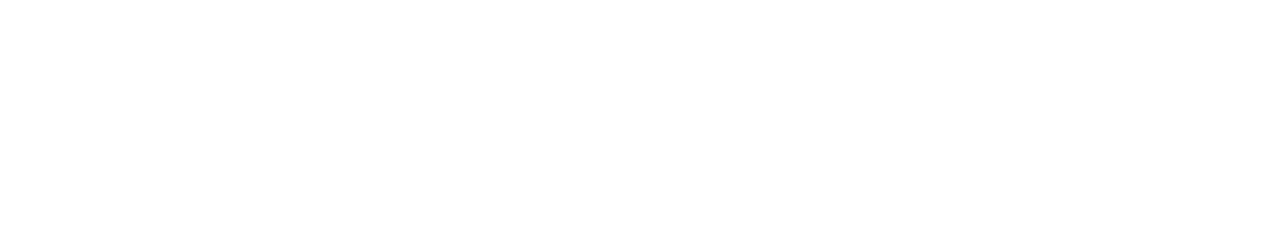
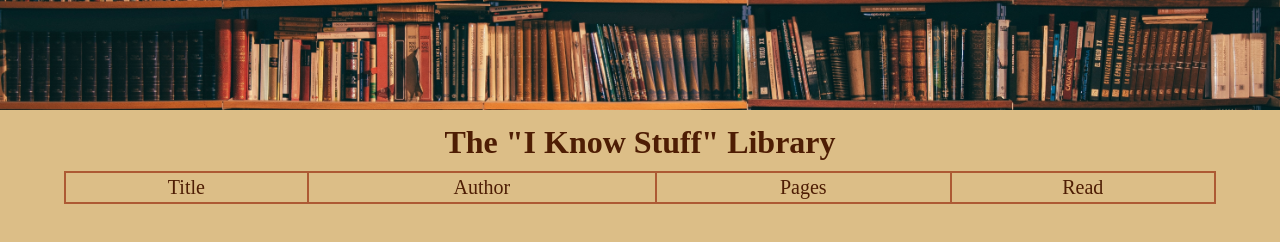
Before and after one commit to jdelles/library, a plain HTML site: page index.html in a window 1280 px wide. Drawn offline with Linux system fonts and the light colour scheme.

Commit message:
[IMPLEMENTATION] Library UI update, addBookToLibrary update

```diff
--- a/app.js
+++ b/app.js
@@ -1,11 +1,14 @@
 let myLibrary = [];
 const libraryDisplay = document.querySelector('#display');
+let index = 0;
 
 function Book(title, author, pages, read) {
     this.title = title;
     this.author = author;
     this.pages = pages;
     this.read = read;
+    this.index = index;
+    index++;
 
     this.info = function() {
         return `${title} by ${author}, ${pages}, ${read}`;
@@ -15,14 +18,14 @@
 function addBookToLibrary(title, author, pages, read) {
     let book = new Book(title, author, pages, read);
     myLibrary.push(book);
-    console.log(book.info());
-    display();
+    const table = document.querySelector('table');
+    const row = table.insertRow();
+    const cell1 = row.insertCell(0);
+    const cell2 = row.insertCell(1);
+    const cell3 = row.insertCell(2);
+    const cell4 = row.insertCell(3);
+    cell1.textContent = title;
+    cell2.textContent = author;
+    cell3.textContent = pages;
+    cell4.textContent = read;
 }
-
-function display() {
-    myLibrary.forEach((book) => {
-        const div = document.createElement('div');
-        div.textContent = book.info();
-        libraryDisplay.appendChild(div);
-    })
-}
--- a/index.html
+++ b/index.html
@@ -5,13 +5,25 @@
     <meta http-equiv="X-UA-Compatible" content="IE=edge">
     <meta name="viewport" content="width=device-width, initial-scale=1.0">
     <title>A Library Application</title>
+    <link rel="stylesheet" href="style.css"></style>
 </head>
 <body>
-    <header>
-
+    <header id="header">
+        <img src="images/header.jpg" alt="Library Image from Alfons Morales via Unsplash.com">
+        <h1>The "I Know Stuff" Library</h1>
     </header>
     <main>
         <section id="display">
+            <table>
+                <tr>
+                    <td>Title</td>
+                    <td>Author</td>
+                    <td>Pages</td>
+                    <td>Read</td>
+                </tr>
+            </table>
+        </section>
+        <section id="buttons">
 
         </section>
     </main>
--- a/style.css
+++ b/style.css
@@ -0,0 +1,63 @@
+:root {
+    --color-green: #517174;
+    --color-red: #ef5058;
+    --color-tan: #dcbe87;
+    --color-brown: #ad5a34;
+    --color-black: #4e1d04;
+    --margin-top: 10px;
+}
+
+*,
+*::after,
+*::before {
+    box-sizing: border-box;
+    margin: 0;
+    padding: 0;
+}
+
+body {
+    background-color: var(--color-tan);
+}
+
+header img {
+    width: 100%;
+    height: auto;
+}
+
+header h1 {
+    text-align: center;
+    margin-top: var(--margin-top);
+    color: var(--color-black);
+}
+
+#display {
+    display: flex;
+    width: 100%;
+    justify-content: center;
+    margin-top: var(--margin-top);
+}
+
+table {
+    table-layout: auto;
+    width: 90%;
+    border: 1px solid var(--color-brown);
+    border-spacing: 0;
+}
+
+tr {
+    text-align: center;
+    color: var(--color-black);
+}
+
+td {
+    border: 1px solid var(--color-brown);
+    padding: 3px;
+}
+
+tr:first-child {
+    font-size: 20px;
+}
+
+tr:not(:first-child) {
+    font-size: 15px;
+}
```
Also changed, not shown: images/header.jpg (added), 1 other file.
